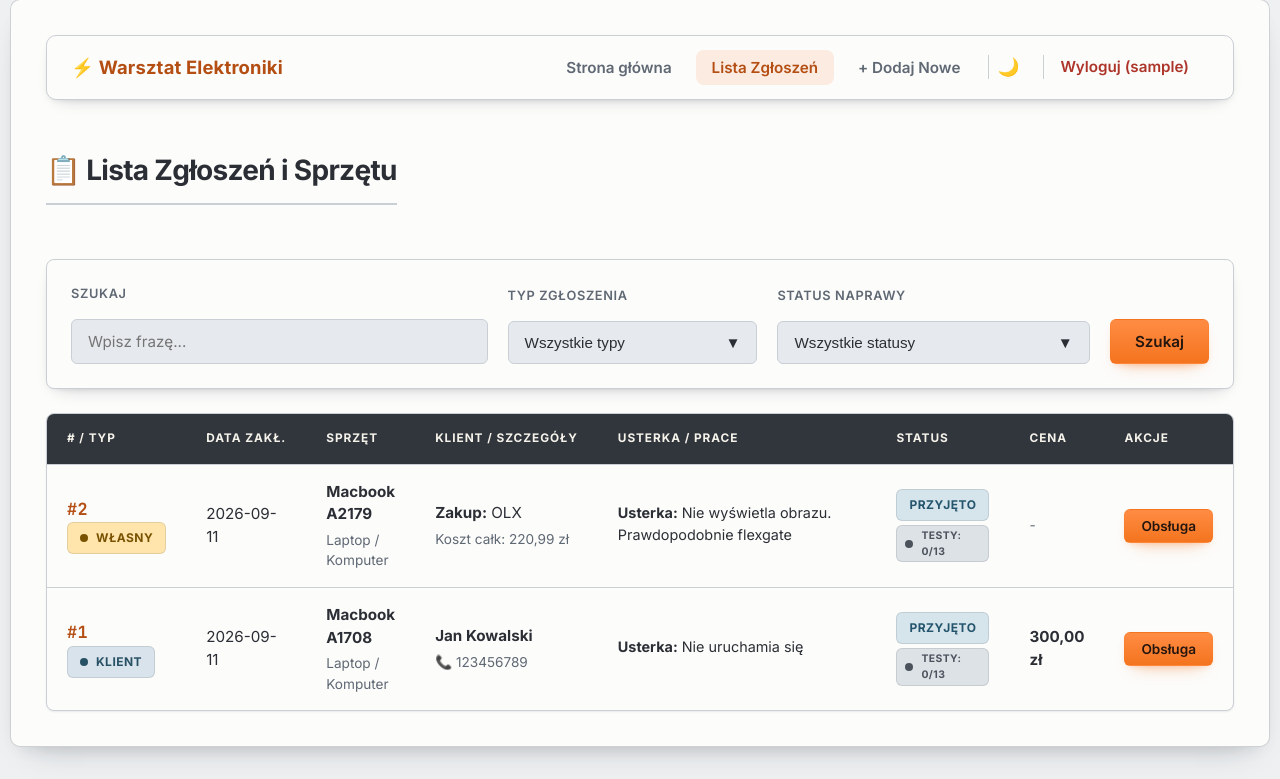
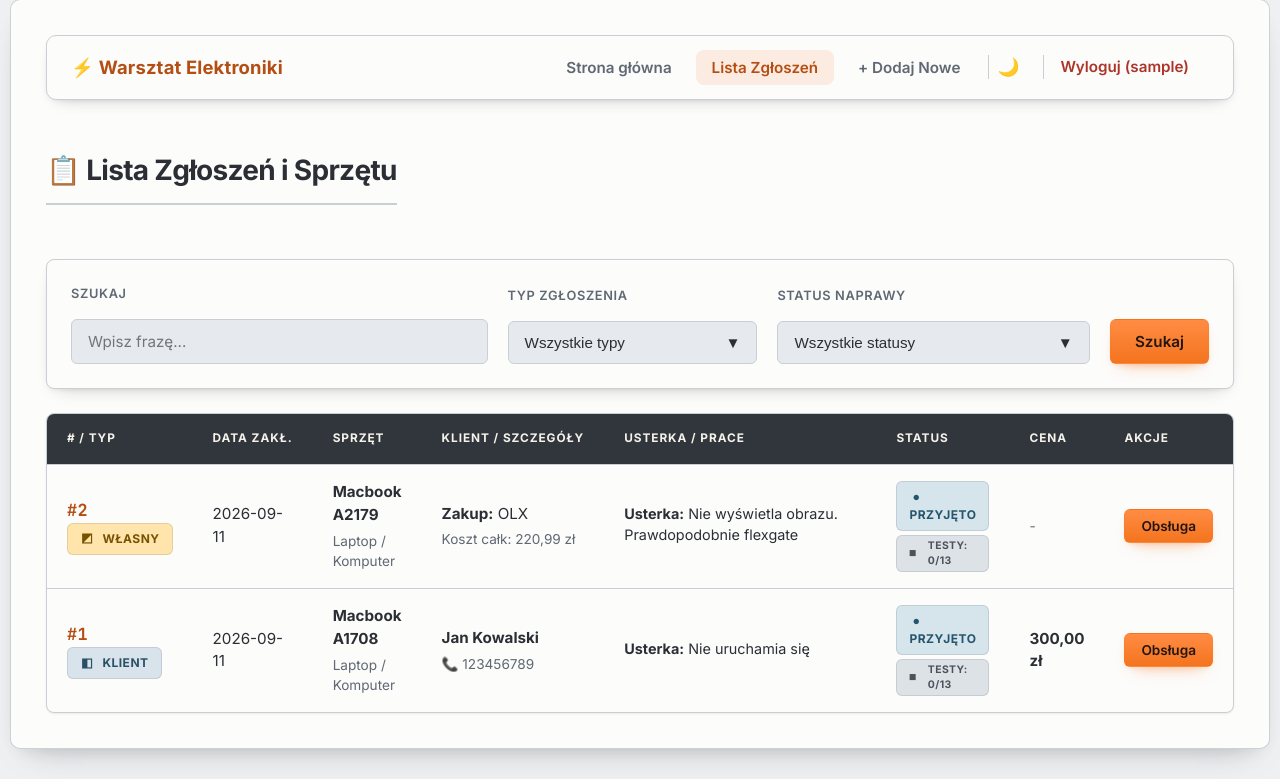
Before and after one commit to AlanexXx/warsztat_elektroniki, a PHP site: page /lista.php in a window 1280 px wide. Shown: the part 21-800 px from the top of the page. Run offline with PHP 8.4, Linux system fonts and the light colour scheme; the visitor is signed in with stand-in values (Sample User, id 1); data comes from the database, SQL or seed files in the repository; data that the repository does not hold is empty.

Commit message:
Improve industrial badge accessibility
Co-authored-by: AlanexXx <38763094+AlanexXx@users.noreply.github.com>

```diff
--- a/style.css
+++ b/style.css
@@ -70,8 +70,8 @@
     --accent-surface-hover: #d95f12;
     --accent-surface-rgb: 255, 122, 61;
     --accent-top: #ff975f;
-    --button-primary-text: #24160f;
-    --badge-type-text: #24160f;
+    --button-primary-text: #1b100a;
+    --badge-type-text: #1b100a;
     --success-bg: rgba(34, 109, 62, 0.28);
     --success-color: #74d497;
     --error-bg: rgba(180, 58, 46, 0.28);
@@ -574,13 +574,26 @@ tr:last-child td {
 .test-status-partial::before,
 .test-status-error::before,
 .test-status-ok::before {
-    content: "";
-    width: 8px;
-    height: 8px;
-    border-radius: 50%;
-    background-color: currentColor;
+    display: inline-flex;
+    align-items: center;
+    justify-content: center;
+    width: 0.9rem;
+    font-size: 0.78rem;
+    font-weight: 700;
+    line-height: 1;
     flex-shrink: 0;
 }
+.badge-client::before { content: "◧"; }
+.badge-own::before { content: "◩"; }
+.badge-status-przyjeto::before { content: "●"; }
+.badge-status-czeka::before,
+.test-status-partial::before { content: "▲"; }
+.badge-status-w-trakcie::before { content: "◆"; }
+.badge-status-gotowe::before,
+.test-status-ok::before { content: "✓"; }
+.badge-status-zamkniete::before,
+.test-status-default::before { content: "■"; }
+.test-status-error::before { content: "!"; }
 
 .filter-card {
     background-color: var(--card-bg);
```
